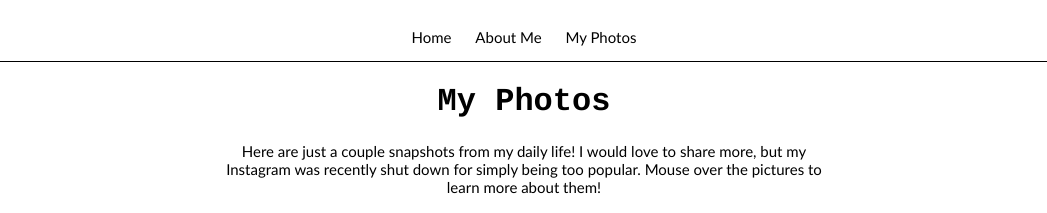
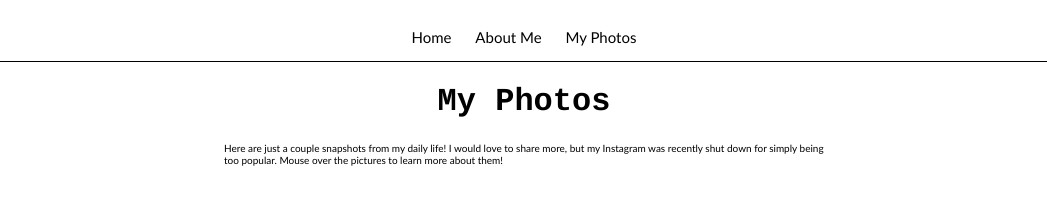
Before and after one commit to asofstead/asofstead.github.io, a plain HTML site: page orangephotos.html in a window 1280 px wide. Shown: the top 213 px of the page, without its empty margins (116-1163 px from the left). Drawn offline with Linux system fonts and the light colour scheme.

Commit message:
Update orangephotos.html

```diff
--- a/orangephotos.html
+++ b/orangephotos.html
@@ -24,12 +24,13 @@ table {
     display: inline-block;
 }
 p {
-	font-family:gill sans;
+    font-family:gill sans;
     font-size:10px;
     font-weight:300;
-	text-align:center;
-	width:600px;
-	}
+    text-align:left;
+    width:600px;
+}
+
 nav {
 	display:block;
 	font-family:gill sans;
@@ -63,7 +64,7 @@ a:hover {
   	</header>
 	<main>
 		<h1 style="font-family:courier;" > My Photos</h1><center>
-		<p style ="font-size:15px;">Here are just a couple snapshots from my daily life! I would love to share more, but my Instagram was recently shut down for simply being too popular. Mouse over the pictures to learn more about them! </p>
+		<p>Here are just a couple snapshots from my daily life! I would love to share more, but my Instagram was recently shut down for simply being too popular. Mouse over the pictures to learn more about them! </p>
 		<table>
 			<tr>
 				<td>
```
